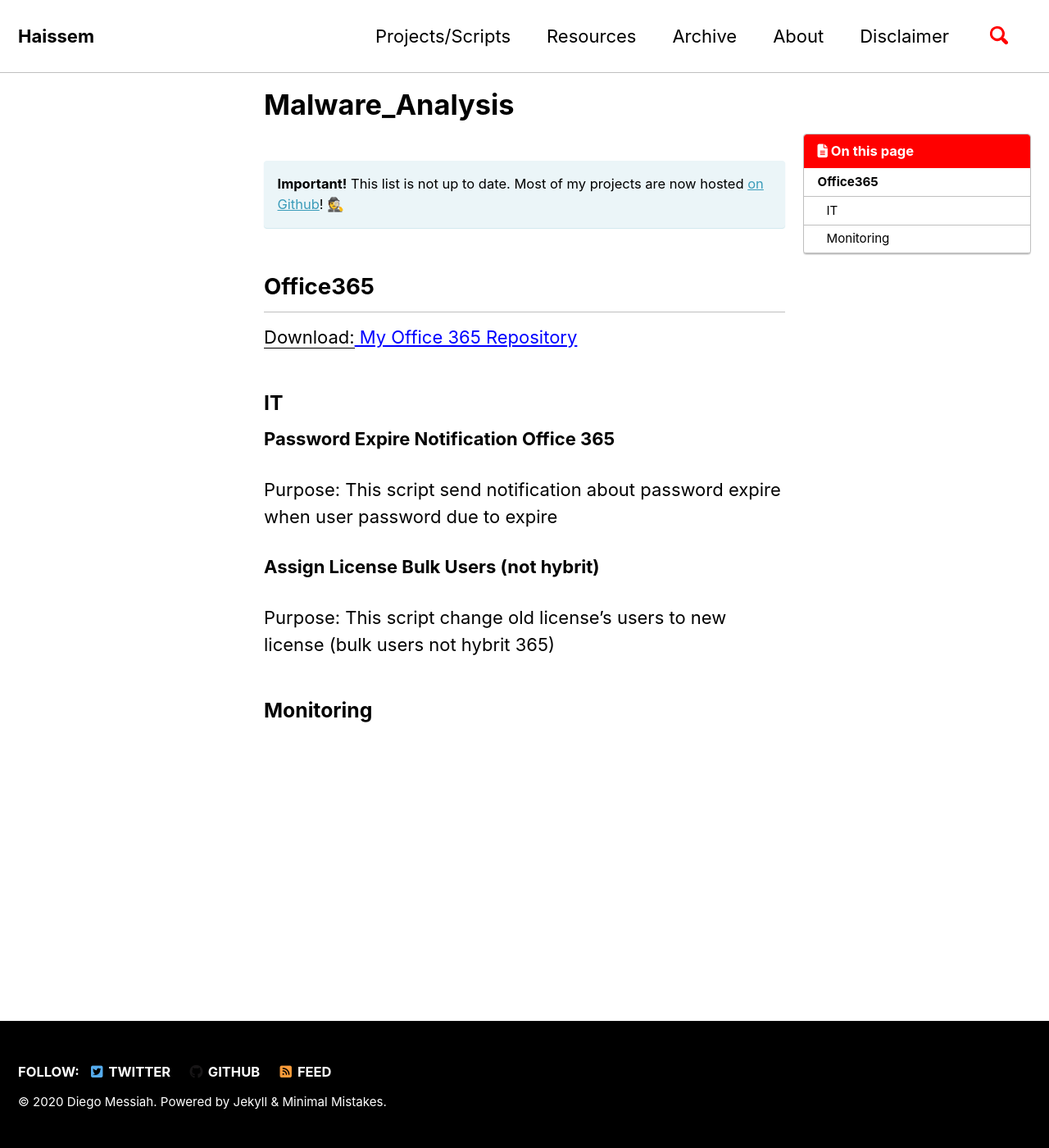
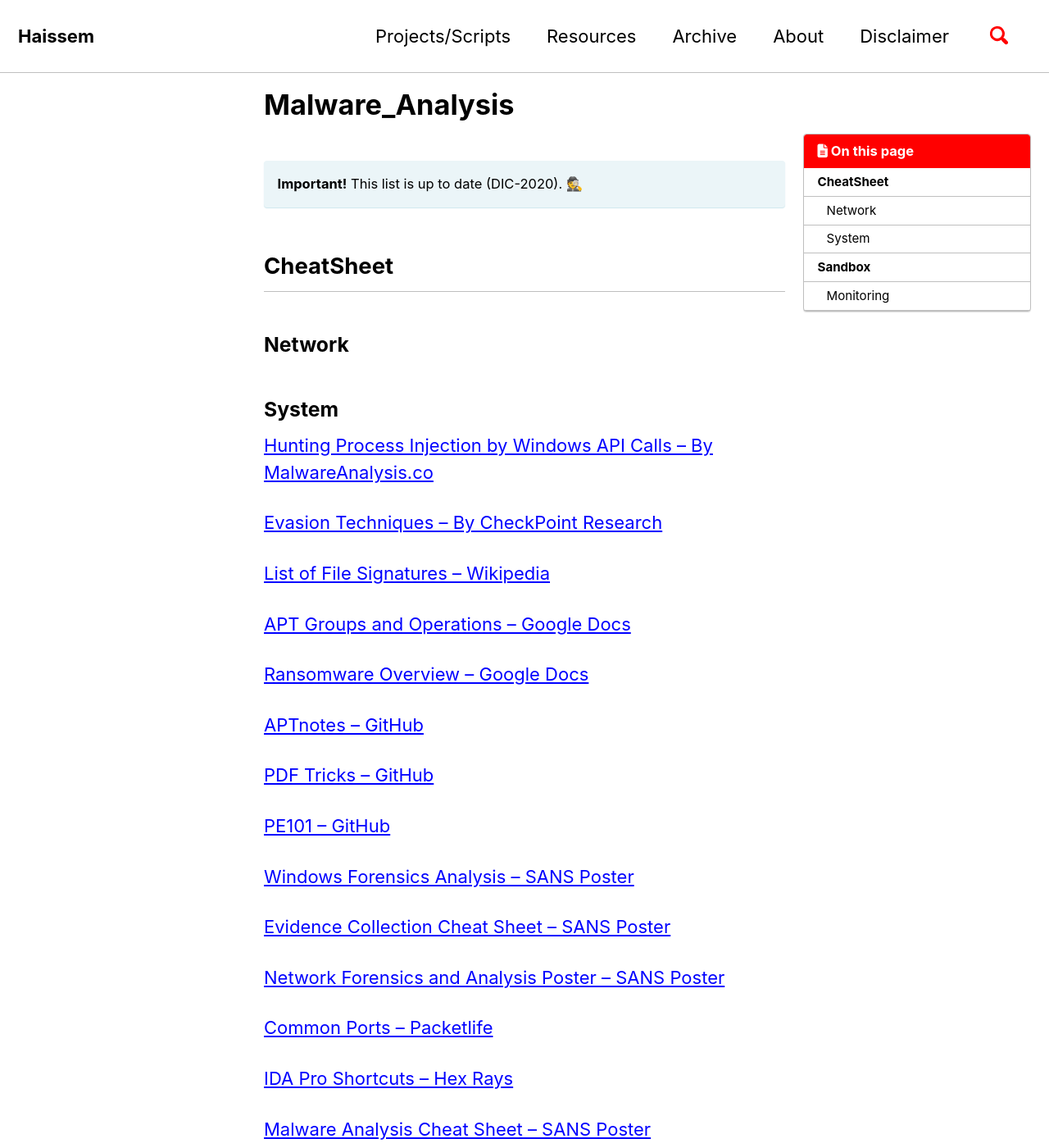
Before and after one commit to diegomessiah/diegomessiah.github.io, a Jekyll site: the page built from _pages/malware_analysis.md, in a window 1280 px wide and 1400 px high. Shown: the whole window at 82% size. Built offline with Jekyll 4.4.1, drawn with Linux system fonts in a browser that asks for light colours; cached includes are drawn as plain includes; nearby versions of some CDN libraries; some of the changed text lies outside the part shown.

Commit message:
Update malware_analysis.md

```diff
--- a/_pages/malware_analysis.md
+++ b/_pages/malware_analysis.md
@@ -5,18 +5,94 @@ permalink: /p/Malware_Analysis.html
 toc: true
 ---
 
-**Important!** This list is not up to date. Most of my projects are now hosted [on Github](https://github.com/diegomessiah?tab=repositories)! 🕵
+**Important!** This list is up to date (DIC-2020). 🕵
 {: .notice--info}
 
-<h2>Office365</h2>
-<u>Download:</u><a href="https://github.com/diegomessiah/Office_365" target="_blank"> My Office 365 Repository</a>
-<h3>IT</h3>
-**Password Expire Notification Office 365**
+<h2>CheatSheet</h2>
 
-Purpose:  This script send notification about password expire when user password due to expire
+<h3>Network</h3>
 
-**Assign License Bulk Users (not hybrit)**
+<h3>System</h3>
 
-Purpose:  This script change old license's users to new license (bulk users not hybrit 365)
+<a href="https://malwareanalysis.co/wp-content/uploads/2019/11/Hunting-Process-Injection-by-Windows-API-Calls.pdf">Hunting Process Injection by Windows API Calls – By MalwareAnalysis.co</a>
+
+<a href="https://evasions.checkpoint.com/">Evasion Techniques – By CheckPoint Research</a>
+
+<a href="https://en.wikipedia.org/wiki/List_of_file_signatures">List of File Signatures – Wikipedia</a>
+
+<a href="https://docs.google.com/spreadsheets/d/1H9_xaxQHpWaa4O_Son4Gx0YOIzlcBWMsdvePFX68EKU/pubhtml">APT Groups and Operations – Google Docs</a>
+
+<a href="https://docs.google.com/spreadsheets/d/1TWS238xacAto-fLKh1n5uTsdijWdCEsGIM0Y0Hvmc5g/pubhtml">Ransomware Overview – Google Docs</a>
+
+<a href="https://github.com/kbandla/APTnotes">APTnotes – GitHub</a>
+
+<a href="https://github.com/corkami/docs/blob/master/PDF/PDF.md">PDF Tricks – GitHub</a>
+
+<a href="https://github.com/corkami/pics/blob/master/binary/pe101/pe101.pdf">PE101 – GitHub</a>
+
+<a href="https://www.sans.org/security-resources/posters/windows-forensic-analysis/170/download">Windows Forensics Analysis – SANS Poster</a>
+
+<a href="https://malwareanalysis.co/wp-content/uploads/2020/05/evidence_collection_cheat_sheet.pdf">Evidence Collection Cheat Sheet – SANS Poster</a>
+
+<a href="https://www.dfir.training/resources/downloads/cheatsheets-infographics/239-network-forensics-sans/file">Network Forensics and Analysis Poster – SANS Poster</a>
+
+<a href="https://packetlife.net/media/library/23/common-ports.pdf">Common Ports – Packetlife</a>
+
+<a href="https://www.hex-rays.com/products/ida/support/freefiles/IDA_Pro_Shortcuts.pdf">IDA Pro Shortcuts – Hex Rays</a>
+
+<a href="https://digital-forensics.sans.org/media/malware-analysis-cheat-sheet.pdf">Malware Analysis Cheat Sheet – SANS Poster</a>
+
+<a href="https://zeltser.com/media/docs/analyzing-malicious-document-files.pdf">Analyzing Malicious Documents – Lenny Zeltser</a>
+
+<a href="https://zeltser.com/media/docs/reverse-engineering-malicious-code-tips.pdf">Tips for Reverse Engineering Malicious Code – Lenny Zeltser</a>
+
+<a href="https://azeria-labs.com/assembly-basics-cheatsheet/">ARM Assembly – Azeria Labs</a>
+
+<a href="https://vxug.fakedoma.in/papers.html">VX-Underground – Interesting Papers and More</a>
+
+<a href="http://pallergabor.uw.hu/androidblog/dalvik_opcodes.html">Dalvik Opcodes</a>
+
+<a href="https://malwareanalysis.co/wp-content/uploads/2020/05/mindmap-forensics-windows-registry-cheat-sheet-1-1024.jpg">Windows Registry Forensics – Mindmap</a>
+
+<a href="https://malwareanalysis.co/wp-content/uploads/2020/05/hex_file_and_regex_cheat_sheet.pdf">Hex and Regex Cheat Sheet</a>
+
+<a href="https://malwareanalysis.co/wp-content/uploads/2020/05/av_1_5.png">Antivirus Event Analysis</a>
+
+<a href="https://malwareanalysis.co/wp-content/uploads/2020/05/ntfs_cheat_sheets.pdf">NTFS Cheat Sheet</a>
+
+<a href="https://malwareanalysis.co/wp-content/uploads/2020/05/FAT_cheatsheet.pdf">FAT Cheat Sheet</a>
+
+<a href="https://malwareanalysis.co/wp-content/uploads/2020/05/apfsreferencesheet.jpg">APFS Cheat Sheet</a>
+
+<a href="https://malwareanalysis.co/wp-content/uploads/2020/05/cheat-sheet-reverse-v5.png">Reverse Engineering Cheat Sheet – WinDBG Commands and More</a>
+
+<a href="https://malwareanalysis.co/wp-content/uploads/2020/05/reverse-engineering-malicious-code-tips.pdf">Reverse Engineering Tips</a>
+
+<a href="https://malwareanalysis.co/wp-content/uploads/2020/05/cheat-sheet-digital-forensics-process1.jpg">Digital Forensics Cheat Sheet</a>
+
+<h2>Sandbox</h2>
+**Free Malware Analysis Sandboxes**
+
+<a href="https://www.hybrid-analysis.com/">Hybrid Analysis</a>
+
+<a href="https://app.sndbox.com/">SNDBOX</a>
+
+<a href="https://app.any.run/">Any.Run</a>
+
+<a href="https://sandbox.anlyz.io/">anlyz.io</a>
+
+<a href="https://yomi.yoroi.company/upload">YOMI – by YOROI</a>
+
+<a href="https://github.com/Rurik/Noriben">Noriben – Portable, simple, malware analysis sandbox</a>
+
+<a href="https://undroid.av-comparatives.info/">AVC-UnDroid – Online APK analyzer</a>
+
+<a href="http://sanddroid.xjtu.edu.cn/#upload">SandDroid – Android Sandbox</a>
+
+**Paid Malware Analysis Sandboxes**
+
+<a href="https://www.hybrid-analysis.com/">Intezer</a>
+
+
 
 <h3>Monitoring</h3>
```
